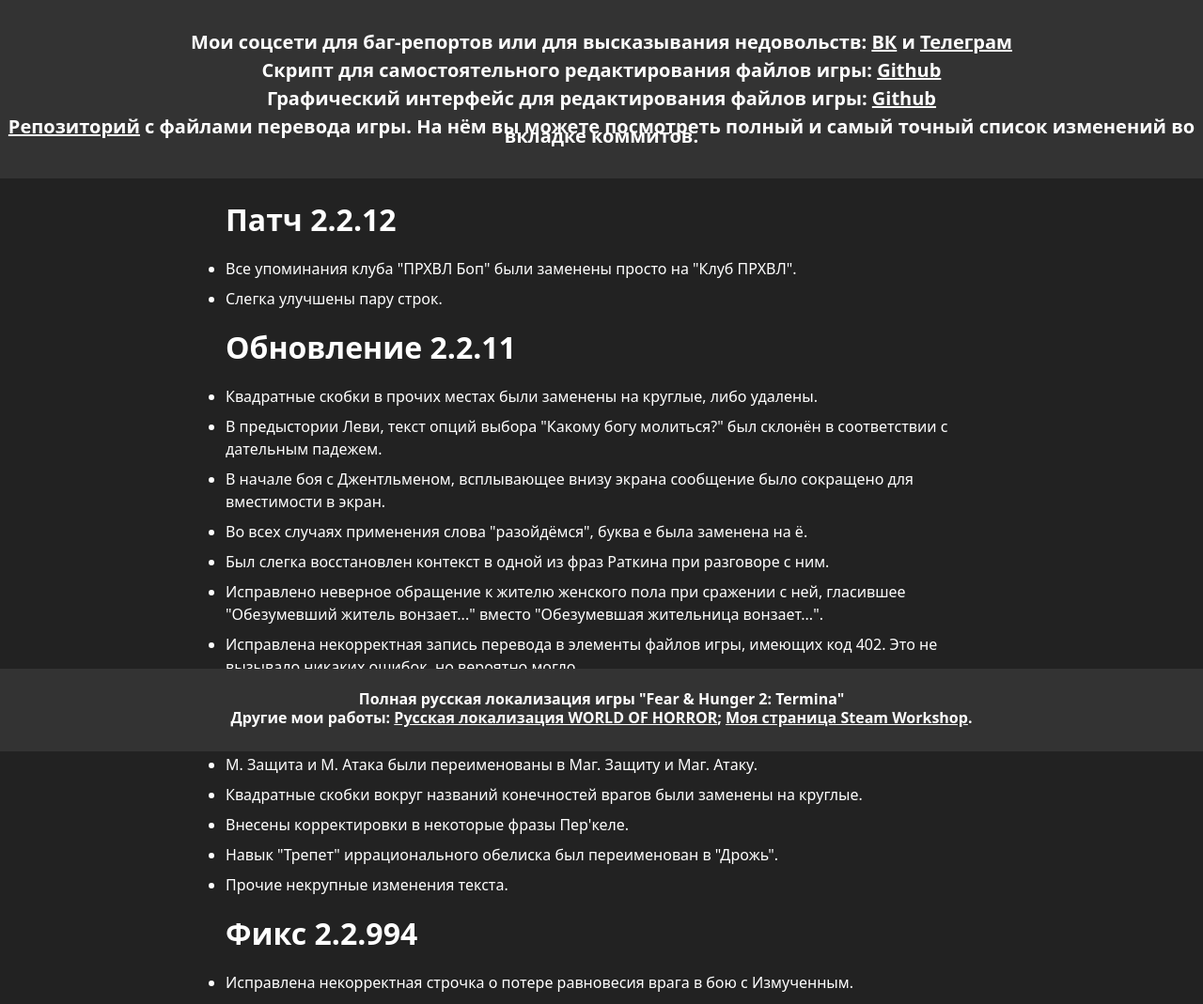
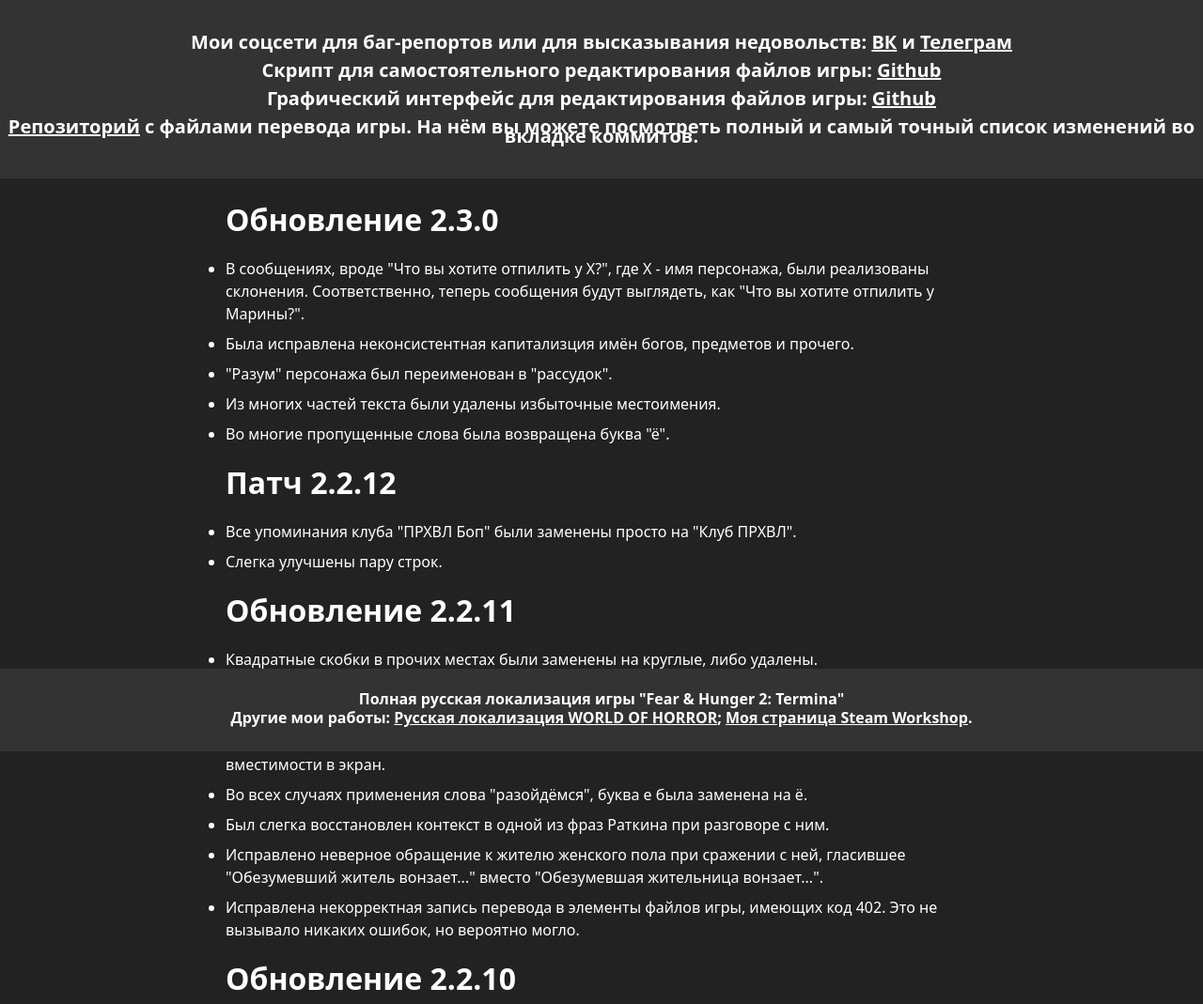
Before and after one commit to savannstm/fh2-termina-translation, a plain HTML site: page 2.3.0 СПИСОК ИЗМЕНЕНИЙ.html in a window 1280 px wide. Shown: the top 1069 px of the page at 94% size. Drawn offline with Linux system fonts and the light colour scheme.

Commit message:
Начать заполнение списка изменений для версии 2.3.0

```diff
--- a/2.2.12 СПИСОК ИЗМЕНЕНИЙ.html
+++ b/2.3.0 СПИСОК ИЗМЕНЕНИЙ.html
@@ -26,6 +26,18 @@
             </p>
         </header>
         <main>
+            <h1>Обновление 2.3.0</h1>
+            <ul>
+                <li>
+                    В сообщениях, вроде "Что вы хотите отпилить у X?", где X - имя персонажа, были реализованы
+                    склонения. Соответственно, теперь сообщения будут выглядеть, как "Что вы хотите отпилить у Марины?".
+                </li>
+                <li>Была исправлена неконсистентная капитализция имён богов, предметов и прочего.</li>
+                <li>"Разум" персонажа был переименован в "рассудок".</li>
+                <li>Из многих частей текста были удалены избыточные местоимения.</li>
+                <li>Во многие пропущенные слова была возвращена буква "ё".</li>
+            </ul>
+
             <h1>Патч 2.2.12</h1>
             <ul>
                 <li>Все упоминания клуба "ПРХВЛ Боп" были заменены просто на "Клуб ПРХВЛ".</li>
```
